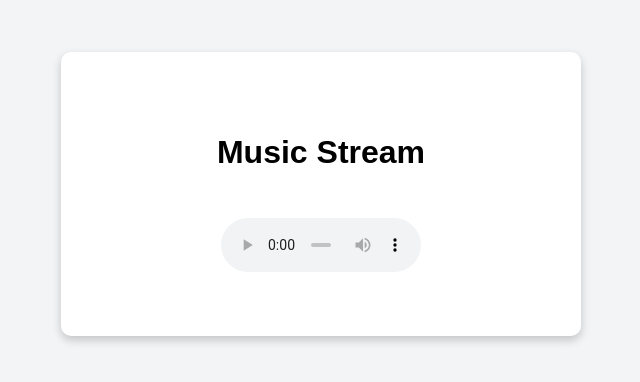
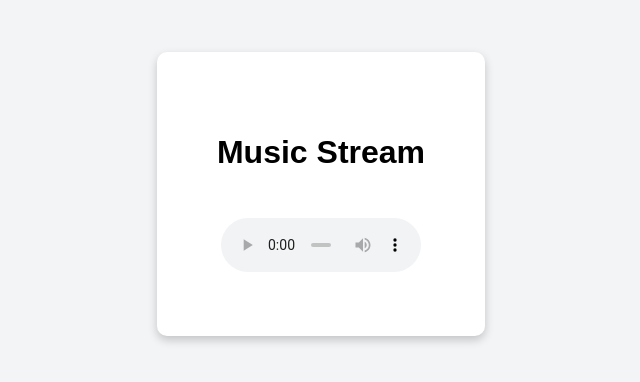
Before and after one commit to RafaPear/FUSION-JAZZ-RADIO, a plain HTML site: page index.html in a window 1280 px wide. Shown: the part 206-588 px from the top of the page, without its empty margins (319-959 px from the left). Drawn offline with Linux system fonts and the light colour scheme.

Commit message:
Update style.css

```diff
--- a/style.css
+++ b/style.css
@@ -14,7 +14,7 @@ body {
     padding: 60px; /* Increase padding */
     border-radius: 10px;
     box-shadow: 0 4px 10px rgba(0, 0, 0, 0.2); /* Slightly bigger shadow */
-    min-width: 400px; /* Set a minimum width */
+    min-width: 200px; /* Set a minimum width */
     min-height: 100px; /* Set a minimum height */
 }
 
```
